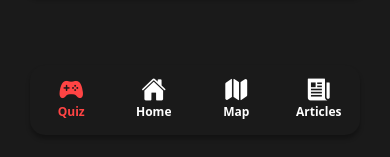
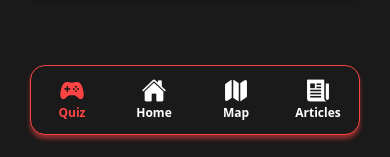
Before and after one commit to Vachek-hooves/Legacy, a React Native app: screen /TabNavigation in a window 390 px wide. Shown: the part 684-841 px from the top of the page. Built offline with nearby package versions, Linux system fonts and the light colour scheme.

Commit message:
update style tabBar

```diff
--- a/Navigation/TabNavigation.js
+++ b/Navigation/TabNavigation.js
@@ -84,19 +84,32 @@ const styles = StyleSheet.create({
     backgroundColor: '#1A1A1A',
     borderRadius: 15,
     height: 70,
-    shadowColor: '#000',
+    shadowColor: '#FF4444',
     shadowOffset: {
       width: 0,
       height: 4,
     },
-    shadowOpacity: 0.3,
+    shadowOpacity: 0.5,
     shadowRadius: 4,
     paddingBottom: 5,
     paddingTop: 5,
-    borderTopWidth: 0,
-    borderColor: 'red',
-    marginHorizontal: 10,
-
+    borderWidth: 1,
+    borderColor: '#FF4444',
+    ...Platform.select({
+      android: {
+        elevation: 5,
+      },
+      ios: {
+        shadowColor: '#FF4444',
+        shadowOffset: {
+          width: 0,
+          height: 4,
+        },
+        shadowOpacity: 0.5,
+        shadowRadius: 4,
+      },
+    }),
+    marginHorizontal:10
   },
   iconContainer: {
     width: 40,
```
